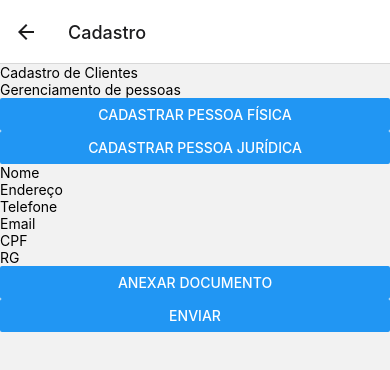
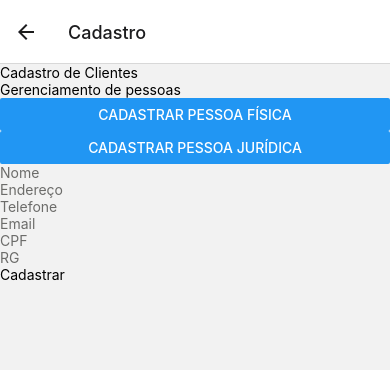
Before and after one commit to darlanbbs/cadastro_cliente_mobile, a React Native app: screen /Cadastro in a window 390 px wide. Shown: the top 370 px of the page. Built offline with nearby package versions, Linux system fonts and the light colour scheme.

Commit message:
Fix:Correção de bug pessoa fisica

```diff
--- a/src/components/forms/FormPessoaFisica/FormPessoaFisica.js
+++ b/src/components/forms/FormPessoaFisica/FormPessoaFisica.js
@@ -3,6 +3,9 @@ import { useForm, Controller } from "react-hook-form";
 import { View, TextInput, Button, Text } from "react-native";
 import { yupResolver } from "@hookform/resolvers/yup";
 import { schemaPhysical } from "../../../schemas/schemas";
+import { InputController } from "../styles/InputStylesForm";
+import { createPhysicalClient } from "../../../config/db";
+import { FinishButton, FinishTextButton } from "../styles/FinishButton";
 
 const FormPessoaFisica = ({ onSubmit }) => {
   const {
@@ -14,6 +17,18 @@ const FormPessoaFisica = ({ onSubmit }) => {
   });
 
   const onFormSubmit = (data) => {
+    try {
+      createPhysicalClient(
+        data.nome,
+        data.cpf,
+        data.email,
+        data.endereco,
+        data.rg,
+        data.telefone
+      );
+    } catch (error) {
+      console.log("Erro ao cadastrar cliente:", error);
+    }
     onSubmit(data);
   };
 
@@ -21,54 +36,98 @@ const FormPessoaFisica = ({ onSubmit }) => {
     <View>
       <Controller
         control={control}
-        render={({ field }) => <TextInput {...field} placeholder="Nome" />}
+        render={({ field: { value, onChange } }) => (
+          <InputController
+            placeholderTextColor={"#6c6c6a"}
+            value={value}
+            placeholder="Nome"
+            onChange={onChange}
+          />
+        )}
         name="nome"
       />
       {errors.nome && <Text>Nome é obrigatório.</Text>}
 
       <Controller
         control={control}
-        render={({ field }) => <TextInput {...field} placeholder="Endereço" />}
+        render={({ field: { value, onChange } }) => (
+          <InputController
+            placeholderTextColor={"#6c6c6a"}
+            value={value}
+            onChange={onChange}
+            placeholder="Endereço"
+          />
+        )}
         name="endereco"
       />
       {errors.endereco && <Text>Endereço é obrigatório.</Text>}
 
       <Controller
         control={control}
-        render={({ field }) => <TextInput {...field} placeholder="Telefone" />}
+        render={({ field: { value, onChange } }) => (
+          <InputController
+            placeholderTextColor={"#6c6c6a"}
+            value={value}
+            onChange={onChange}
+            placeholder="Telefone"
+          />
+        )}
         name="telefone"
       />
       {errors.telefone && <Text>Telefone é obrigatório.</Text>}
 
       <Controller
         control={control}
-        render={({ field }) => <TextInput {...field} placeholder="Email" />}
+        render={({ field: { value, onChange } }) => (
+          <InputController
+            placeholderTextColor={"#6c6c6a"}
+            value={value}
+            onChange={onChange}
+            placeholder="Email"
+          />
+        )}
         name="email"
       />
       {errors.email && <Text>Email é obrigatório.</Text>}
 
       <Controller
         control={control}
-        render={({ field }) => <TextInput {...field} placeholder="CPF" />}
+        render={({ field: { value, onChange } }) => (
+          <InputController
+            placeholderTextColor={"#6c6c6a"}
+            value={value}
+            onChange={onChange}
+            placeholder="CPF"
+          />
+        )}
         name="cpf"
       />
       {errors.cpf && <Text>CPF é obrigatório.</Text>}
 
       <Controller
         control={control}
-        render={({ field }) => <TextInput {...field} placeholder="RG" />}
+        render={({ field: { value, onChange } }) => (
+          <InputController
+            placeholderTextColor={"#6c6c6a"}
+            value={value}
+            onChange={onChange}
+            placeholder="RG"
+          />
+        )}
         name="rg"
       />
       {errors.rg && <Text>RG é obrigatório.</Text>}
 
-      <Controller
+      {/* <Controller
         control={control}
-        render={({ field }) => (
+        render={({ field: { value, onChange } }) => (
           <Button title="Anexar Documento" onPress={field.onChange} />
         )}
         name="documento_path"
-      />
-      <Button onPress={handleSubmit(onFormSubmit)} title="Enviar" />
+      /> */}
+      <FinishButton onPress={handleSubmit(onFormSubmit)}>
+        <FinishTextButton>Cadastrar</FinishTextButton>
+      </FinishButton>
     </View>
   );
 };
--- a/src/components/forms/FormPessoaJuridica/FormPessoaJuridica.js
+++ b/src/components/forms/FormPessoaJuridica/FormPessoaJuridica.js
@@ -56,6 +56,7 @@ const FormPessoaJuridica = ({ onSubmit }) => {
         defaultValue=""
         render={({ field: { value, onChange } }) => (
           <InputController
+            placeholderTextColor={"#6c6c6a"}
             placeholder="Nome da Empresa"
             onChangeText={onChange}
             value={value}
@@ -70,6 +71,7 @@ const FormPessoaJuridica = ({ onSubmit }) => {
         defaultValue=""
         render={({ field: { value, onChange } }) => (
           <InputController
+            placeholderTextColor={"#6c6c6a"}
             placeholder="Endereço"
             onChangeText={onChange}
             value={value}
@@ -84,6 +86,7 @@ const FormPessoaJuridica = ({ onSubmit }) => {
         defaultValue=""
         render={({ field: { value, onChange } }) => (
           <InputController
+            placeholderTextColor={"#6c6c6a"}
             onChangeText={onChange}
             value={value}
             placeholder="Telefone"
@@ -98,6 +101,7 @@ const FormPessoaJuridica = ({ onSubmit }) => {
         defaultValue=""
         render={({ field: { value, onChange } }) => (
           <InputController
+            placeholderTextColor={"#6c6c6a"}
             onChangeText={onChange}
             value={value}
             placeholder="Email"
@@ -112,6 +116,7 @@ const FormPessoaJuridica = ({ onSubmit }) => {
         defaultValue=""
         render={({ field: { value, onChange } }) => (
           <InputController
+            placeholderTextColor={"#6c6c6a"}
             placeholder="CNPJ"
             onChangeText={onChange}
             value={value}
@@ -135,7 +140,7 @@ const FormPessoaJuridica = ({ onSubmit }) => {
       /> */}
 
       <FinishButton onPress={handleSubmit(onFormSubmit)}>
-        <FinishTextButton>Enviar</FinishTextButton>
+        <FinishTextButton>Cadastrar</FinishTextButton>
       </FinishButton>
     </View>
   );
--- a/src/pages/CreatIonPage/CreationPage.js
+++ b/src/pages/CreatIonPage/CreationPage.js
@@ -34,12 +34,6 @@ const CreationPage = () => {
         {tipoCadastro === "juridica" && (
           <FormPessoaJuridica onSubmit={handleFormSubmit} />
         )}
-        {formData && (
-          <View>
-            <Text>Formulário submetido com sucesso:</Text>
-            <Text>{JSON.stringify(formData, null, 2)}</Text>
-          </View>
-        )}
       </ContainerPage>
     </Container>
   );
```
